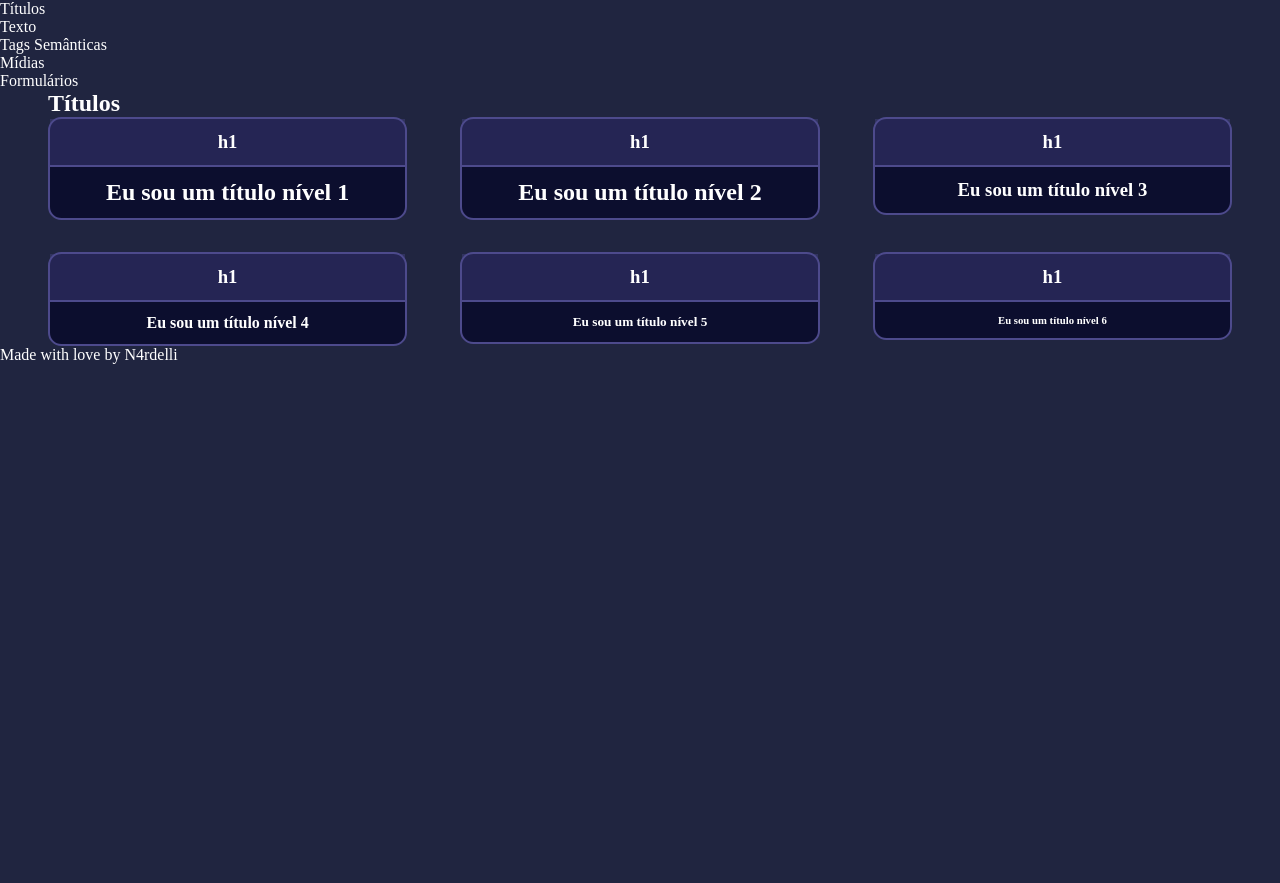
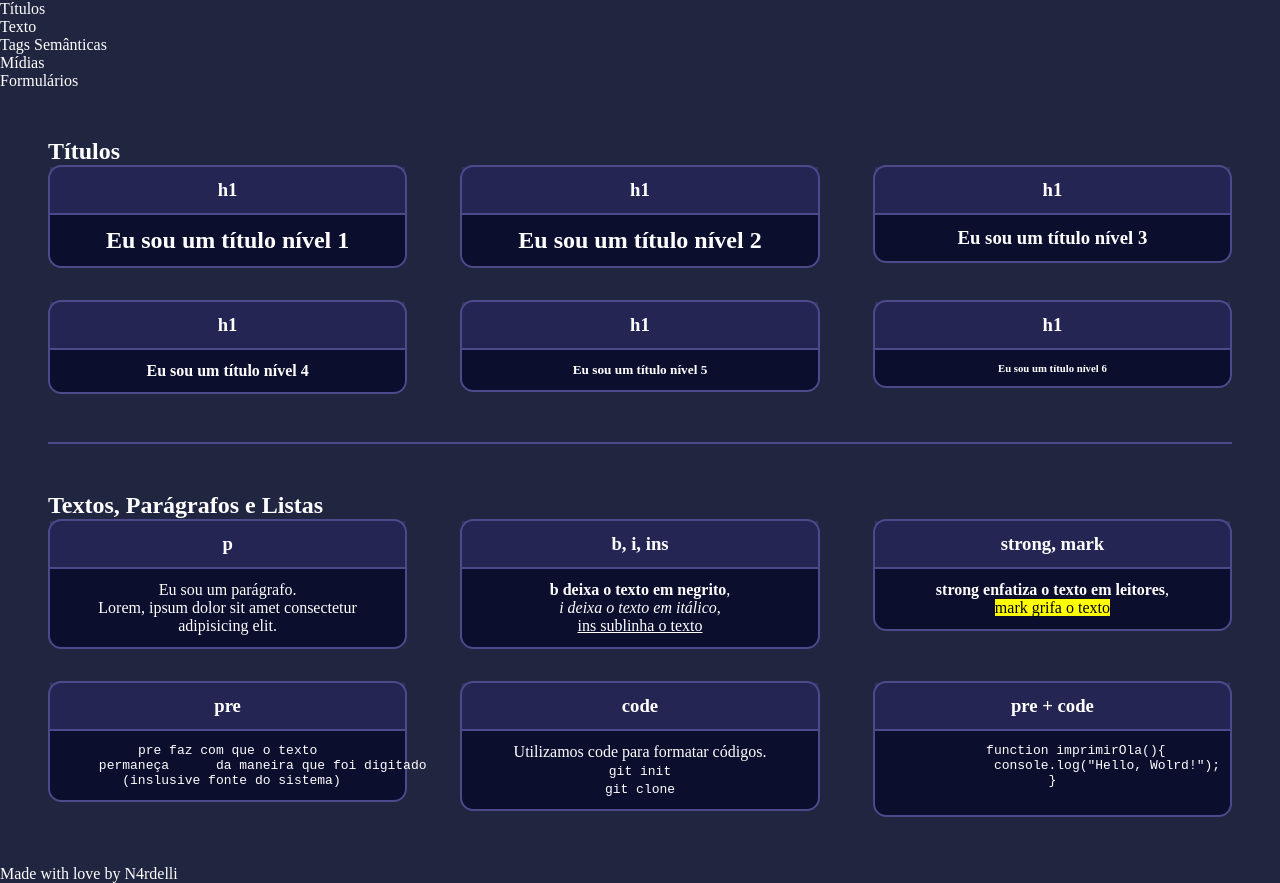
Before and after one commit to N4rdelli/AulasDW2025I, a plain HTML site: page aula_27-02/index.html in a window 1280 px wide. Before the commit the page ends 800 px from the top, so only its background shows below. Drawn offline with Linux system fonts and the light colour scheme.

Commit message:
Adicionei as parts de textos, parágrafos e listas (não finalizado.

```diff
--- a/aula_27-02/css/style.css
+++ b/aula_27-02/css/style.css
@@ -9,7 +9,7 @@ body{
 }
 
 section{
-    padding: 0rem 3rem;
+    padding: 3rem;
 }
 
 .divContainer{
--- a/aula_27-02/index.html
+++ b/aula_27-02/index.html
@@ -26,41 +26,118 @@
         <div class="divContainer">
           <div class="divBox">
             <h3>h1</h3>
-            <hr style="border: 1px solid #4D4A8C;">
+            <hr style="border: 1px solid #4d4a8c" />
             <div class="boxContent"><h1>Eu sou um título nível 1</h1></div>
           </div>
 
           <div class="divBox">
             <h3>h1</h3>
-            <hr style="border: 1px solid #4D4A8C;">
+            <hr style="border: 1px solid #4d4a8c" />
             <div class="boxContent"><h2>Eu sou um título nível 2</h2></div>
           </div>
 
           <div class="divBox">
             <h3>h1</h3>
-            <hr style="border: 1px solid #4D4A8C;">
-            <div class="boxContent"><h3 style="background:none; padding: 0rem;">Eu sou um título nível 3</h3></div>
+            <hr style="border: 1px solid #4d4a8c" />
+            <div class="boxContent">
+              <h3 style="background: none; padding: 0rem">
+                Eu sou um título nível 3
+              </h3>
+            </div>
           </div>
 
           <div class="divBox">
             <h3>h1</h3>
-            <hr style="border: 1px solid #4D4A8C;">
+            <hr style="border: 1px solid #4d4a8c" />
             <div class="boxContent"><h4>Eu sou um título nível 4</h4></div>
           </div>
 
           <div class="divBox">
             <h3>h1</h3>
-            <hr style="border: 1px solid #4D4A8C;">
+            <hr style="border: 1px solid #4d4a8c" />
             <div class="boxContent"><h5>Eu sou um título nível 5</h5></div>
           </div>
 
           <div class="divBox">
             <h3>h1</h3>
-            <hr style="border: 1px solid #4D4A8C;">
+            <hr style="border: 1px solid #4d4a8c" />
             <div class="boxContent"><h6>Eu sou um título nível 6</h6></div>
           </div>
         </div>
+      </section>
 
+      <hr style="border: 1px solid #4d4a8c; margin: 0rem 3rem;" />
+
+      <section>
+        <h2>Textos, Parágrafos e Listas</h2>
+        <div class="divContainer">
+          <div class="divBox">
+            <h3>p</h3>
+            <hr style="border: 1px solid #4d4a8c" />
+            <div class="boxContent">
+              <p>
+                Eu sou um parágrafo.<br />Lorem, ipsum dolor sit amet
+                consectetur adipisicing elit.
+              </p>
+            </div>
+          </div>
+
+          <div class="divBox">
+            <h3>b, i, ins</h3>
+            <hr style="border: 1px solid #4d4a8c" />
+            <div class="boxContent">
+              <p>
+                <b>b deixa o texto em negrito</b>,<br /><i
+                  >i deixa o texto em itálico</i
+                >,<br /><ins>ins sublinha o texto</ins>
+              </p>
+            </div>
+          </div>
+
+          <div class="divBox">
+            <h3>strong, mark</h3>
+            <hr style="border: 1px solid #4d4a8c" />
+            <div class="boxContent">
+              <p>
+                <strong>strong enfatiza o texto em leitores</strong>,<br /><mark
+                  >mark grifa o texto</mark
+                >
+              </p>
+            </div>
+          </div>
+
+          <div class="divBox">
+            <h3>pre</h3>
+            <hr style="border: 1px solid #4d4a8c" />
+            <div class="boxContent">
+              <p></p>
+              <pre>pre faz com que o texto<br>         permaneça      da maneira que foi digitado<br> (inslusive fonte do sistema)</pre>
+            </div>
+          </div>
+
+          <div class="divBox">
+            <h3>code</h3>
+            <hr style="border: 1px solid #4d4a8c" />
+            <div class="boxContent">
+              <p>
+                Utilizamos code para formatar códigos.<br /><code>git init</code
+                ><br /><code>git clone</code>
+              </p>
+            </div>
+          </div>
+
+          <div class="divBox">
+            <h3>pre + code</h3>
+            <hr style="border: 1px solid #4d4a8c" />
+            <div class="boxContent">
+              <pre>
+      <code>function imprimirOla(){
+              console.log("Hello, Wolrd!");
+}</code>
+              </pre>
+            </div>
+          </div>
+        </div>
       </section>
     </main>
 
```
